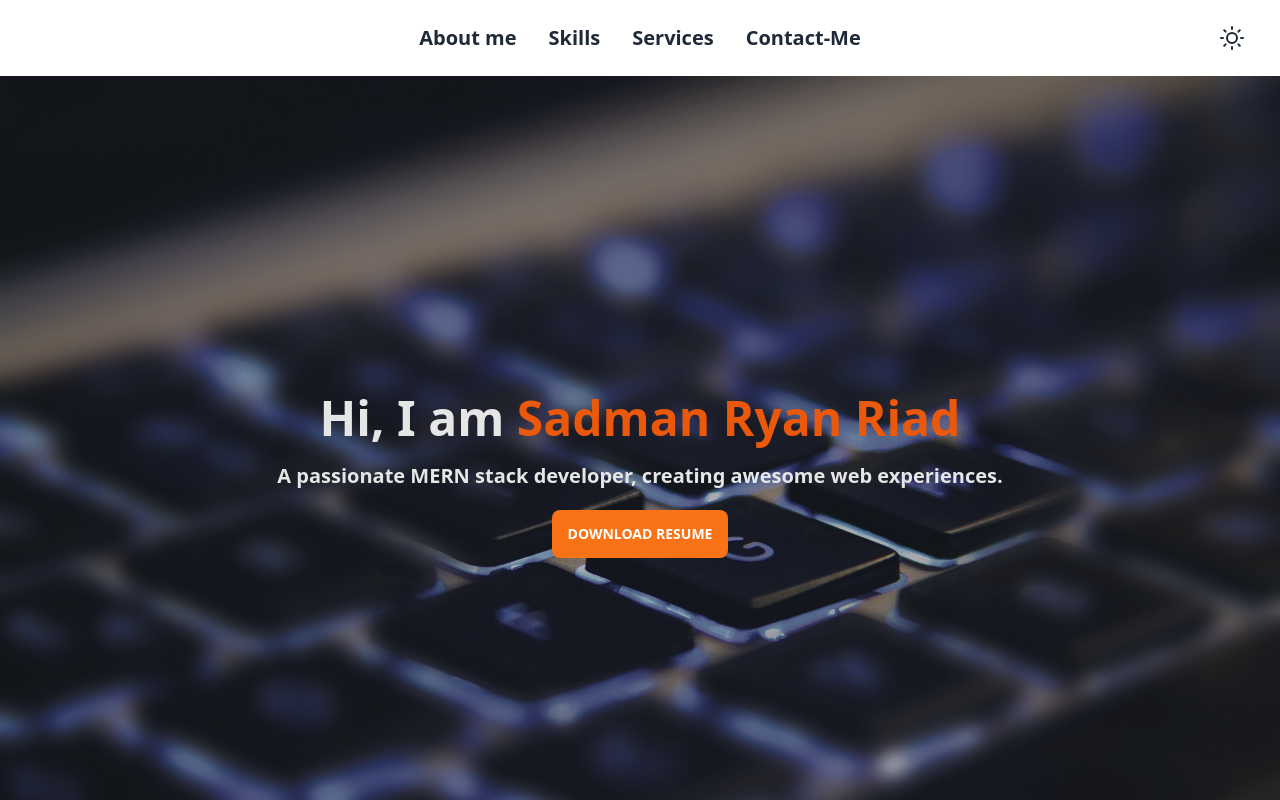
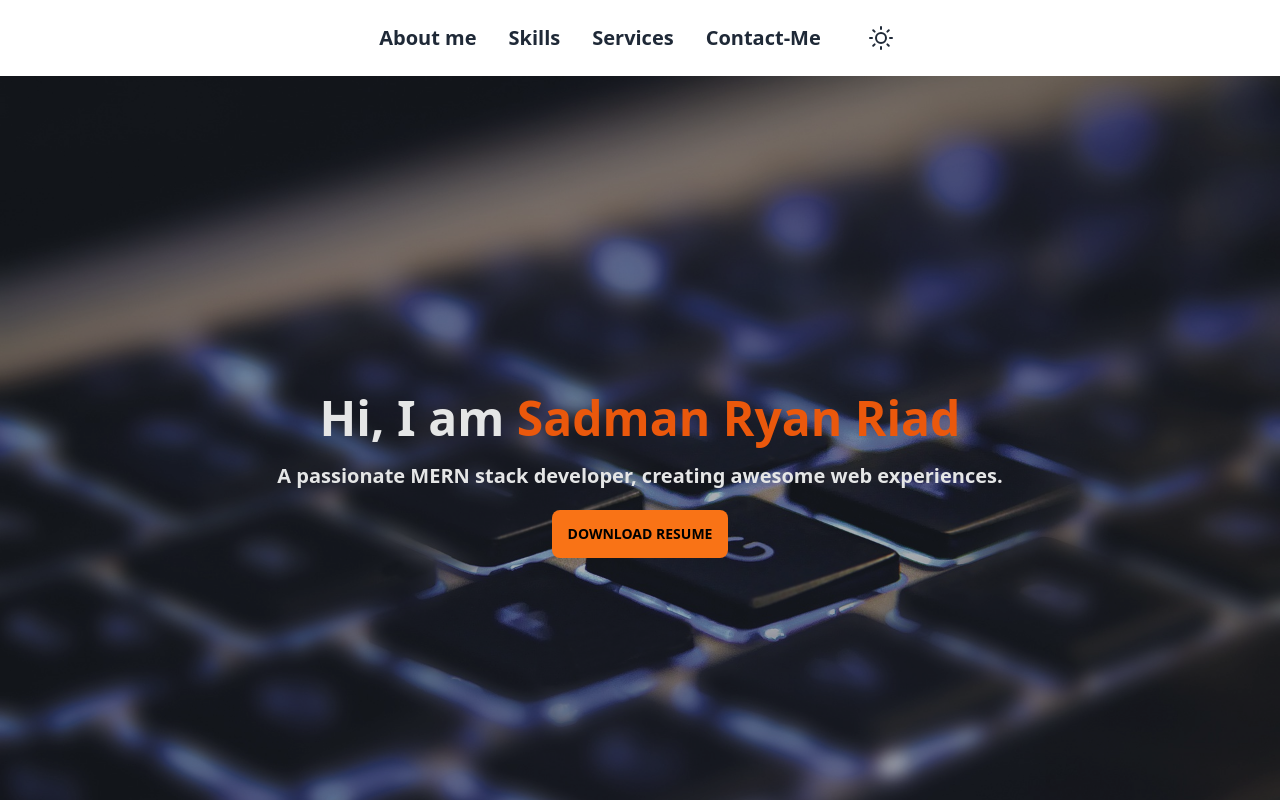
Before and after one commit to sadmanryanriad/sadmanryanriad-portfolio, a React (Vite) app: page / in a window 1280 px wide. Shown: the top 800 px of the page. Built offline with nearby package versions, Linux system fonts and the light colour scheme.

Commit message:
Resume Button text changed to black and theme button in navbar in center

```diff
--- a/src/Components/Home/sections/Banner.jsx
+++ b/src/Components/Home/sections/Banner.jsx
@@ -26,7 +26,7 @@ const Banner = () => {
                 experiences.
               </p>
               <a href={resume} download="Resume - Sadman Ryan Riad.pdf">
-                <button className="btn bg-orange-500 btn-sm sm:btn-md  text-white border-none">
+                <button className="btn bg-orange-500 text-black btn-sm sm:btn-md border-none">
                   Download Resume
                 </button>
               </a>
--- a/src/Components/shared/Navbar.jsx
+++ b/src/Components/shared/Navbar.jsx
@@ -64,10 +64,13 @@ const Navbar = () => {
         </div>
         <div className="navbar-center hidden font-semibold lg:flex">
           <ul className="menu menu-horizontal px-1 text-xl">{navItems}</ul>
+          <div className="text-xl sm:text-2xl">
+            <ThemeButton></ThemeButton>
+          </div>
         </div>
         <div className="navbar-end flex gap-6 md:gap-12 items-center">
           <div className="text-xl sm:text-2xl">
-            <ThemeButton></ThemeButton>
+            {/* <ThemeButton></ThemeButton> */}
           </div>
         </div>
       </div>
```
